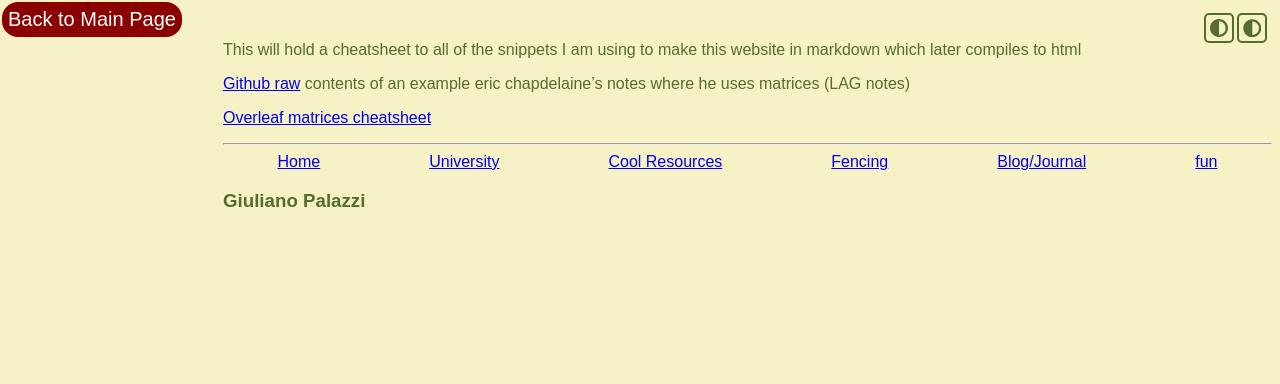
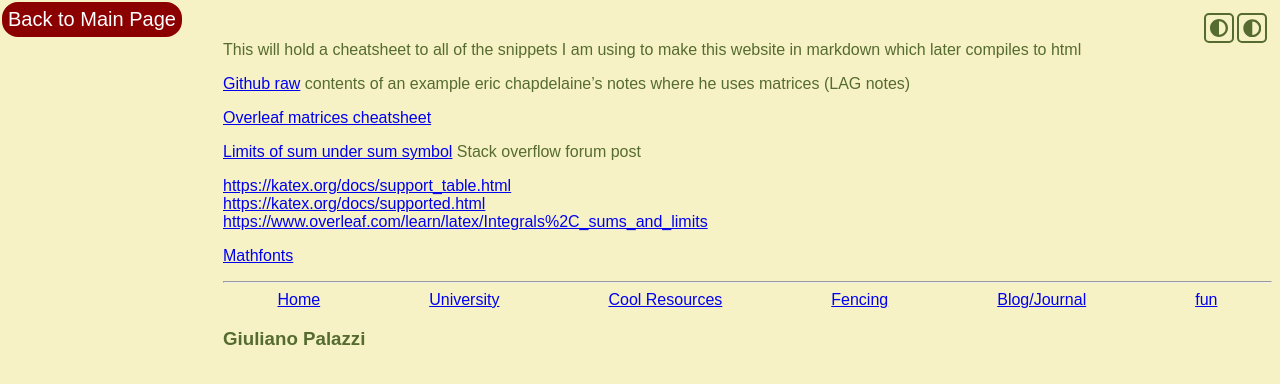
Before and after one commit to GiulianoPalazzi/giulianopalazzi.github.io, a Jekyll site: the page built from notes/cheatsheet.md, in a window 1280 px wide. Shown: the top 384 px of the page. Built offline with Jekyll 4.4.1, drawn with Linux system fonts in a browser that asks for light colours; nearby versions of some CDN libraries.

Commit message:
added bunch of links to Katex official site to see what latex commands they support and also site on how to put the limits of a sum underneath the capital sigmaand lastly site to show how to get the math fonts

```diff
--- a/notes/cheatsheet.md
+++ b/notes/cheatsheet.md
@@ -11,3 +11,11 @@ website in markdown which later compiles to html
 eric chapdelaine's notes where he uses matrices (LAG notes)
 
 [Overleaf matrices cheatsheet](https://www.overleaf.com/learn/latex/Matrices#Inline_matrices){:target="_blank"}
+
+[Limits of sum under sum symbol](https://tex.stackexchange.com/questions/361037/position-the-limits-of-sum){:target="_blank"} Stack overflow forum post
+
+[https://katex.org/docs/support_table.html](https://katex.org/docs/support_table.html){:target="_blank"}\\
+[https://katex.org/docs/supported.html](https://katex.org/docs/supported.html){:target="_blank"}\\
+[https://www.overleaf.com/learn/latex/Integrals%2C_sums_and_limits](https://www.overleaf.com/learn/latex/Integrals%2C_sums_and_limits){:target="_blank"}
+
+[Mathfonts](https://www.overleaf.com/learn/latex/Mathematical_fonts){:target="_blank"}
```
